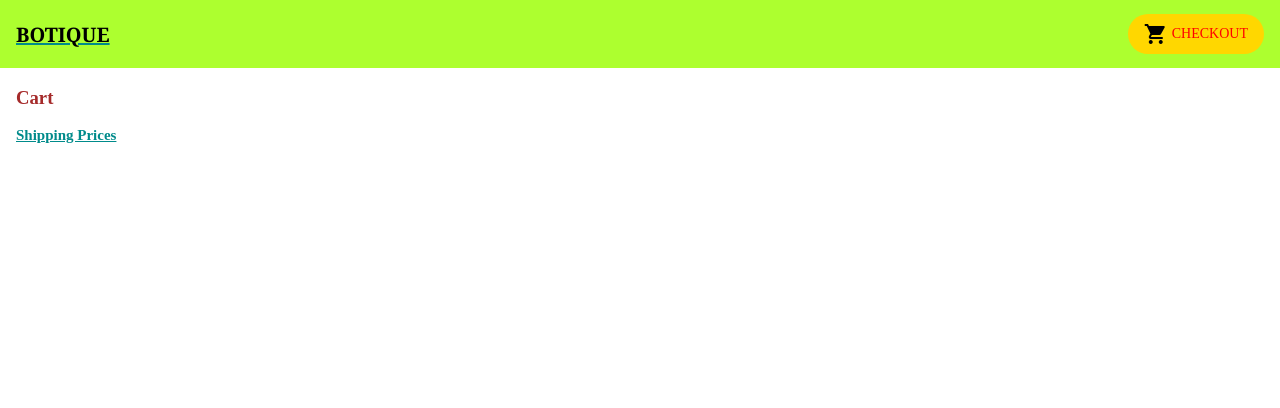
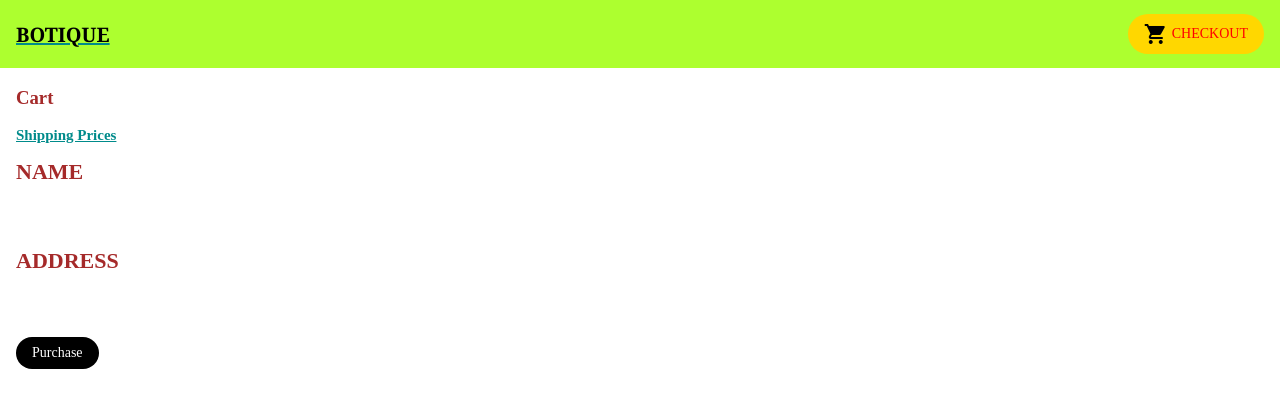
Before and after one commit to G1GNANAMANI/angular, an Angular app: page /cart in a window 1280 px wide. Shown: the top 408 px of the page. Built offline with nearby package versions, Linux system fonts and the light colour scheme.

Commit message:
3 files modified

```diff
--- a/src/app/cart/cart.component.html
+++ b/src/app/cart/cart.component.html
@@ -7,3 +7,14 @@
   <span>{{ item.name }}</span>
   <span>{{ item.price | currency }}</span>
 </div>
+<form [formGroup]="checkoutForm" (ngSubmit)="onSubmit()">
+  <div>
+    <label for="name"> Name </label>
+    <input id="name" type="text" formControlName="name" />
+  </div>
+  <div>
+    <label for="name"> Address </label>
+    <input id="address" type="text" formControlName="address" />
+  </div>
+  <button type="button" class="button" type="submit">Purchase</button>
+</form>
--- a/src/app/cart/cart.component.ts
+++ b/src/app/cart/cart.component.ts
@@ -1,13 +1,25 @@
 import { Component, OnInit } from '@angular/core';
+import { FormBuilder } from '@angular/forms';
 import { CartService } from '../cart.service';
 @Component({
   selector: 'app-cart',
   templateUrl: './cart.component.html',
   styleUrls: ['./cart.component.css'],
 })
-export class CartComponent implements OnInit {
+export class CartComponent {
   items = this.cartService.getItems();
-  constructor(private cartService: CartService) {}
-
-  ngOnInit(): void {}
+  checkoutForm = this.formBuilder.group({
+    name: '',
+    address: '',
+  });
+  constructor(
+    private cartService: CartService,
+    private formBuilder: FormBuilder
+  ) {}
+  onSubmit(): void {
+    alert('submitted');
+    this.items = this.cartService.clearCart();
+    console.log('ORDER SUBMITTED');
+    this.checkoutForm.reset();
+  }
 }
--- a/src/app/product-details/product-details.component.html
+++ b/src/app/product-details/product-details.component.html
@@ -1,6 +1,6 @@
-<h2>PRODUCT DETAILS</h2>
+<h3>PRODUCT DETAILS</h3>
 <div *ngIf="product">
   <h3>{{ product.name }}</h3>
   <h4>{{ product.price | currency }}</h4>
-  <button type="button" (click)="addToCart(product)">Buy</button>
+  <button type="button" (click)="addToCart(product)">Buy!</button>
 </div>
```
